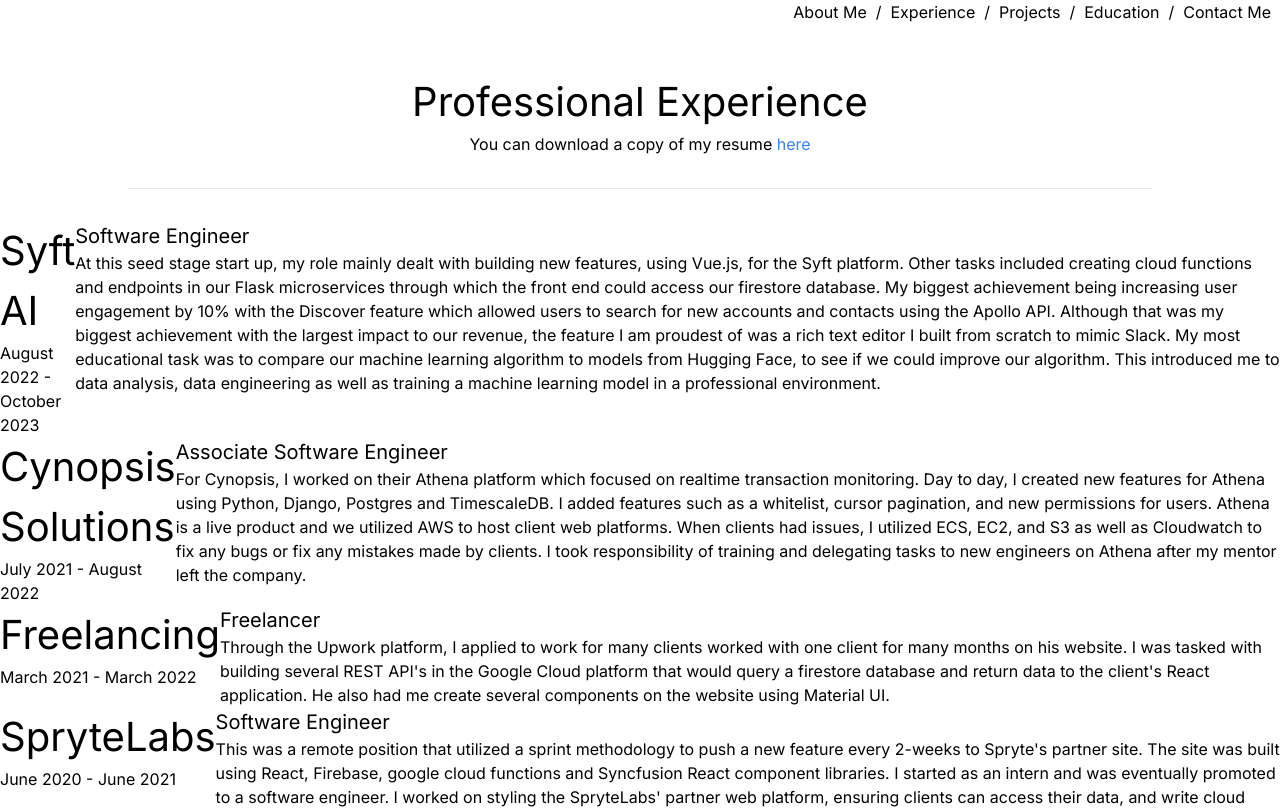
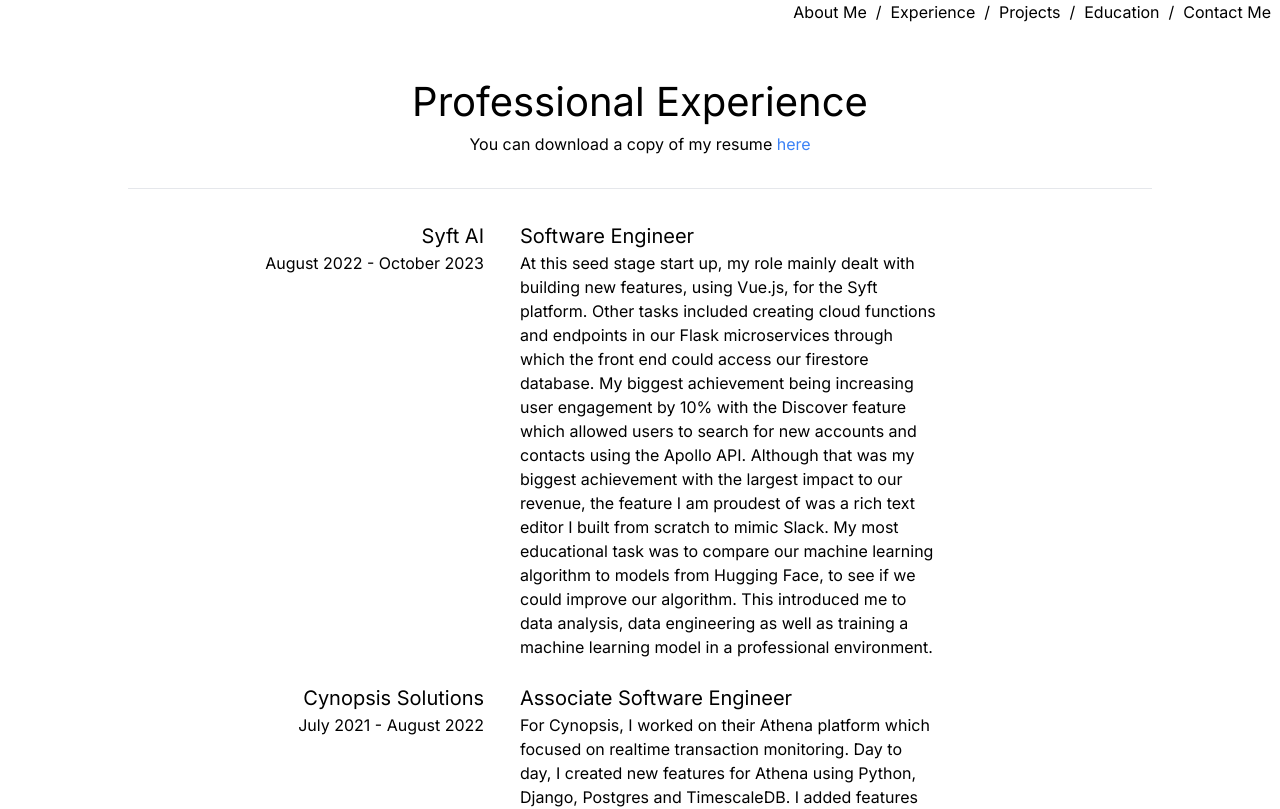
Before and after one commit to kwonj1234/jaekwon.me, a Next.js app: page /Experience in a window 1280 px wide. Shown: the top 809 px of the page. Built offline with nearby package versions, Linux system fonts and the light colour scheme.

Commit message:
MVP experience section

```diff
--- a/src/app/Experience/page.tsx
+++ b/src/app/Experience/page.tsx
@@ -132,17 +132,20 @@
         </div>
       </div>
       <Divider></Divider>
+      <div className='experience-section'>
         {
           workHistory.map((experience) => (
+            <div className='row justify-center'>
               <ExperienceCard
                 leftTitle={experience.company}
                 leftSubTitle={experience.dates}
                 rightTitle={experience.title}
                 rightSubTitle={experience.description}
               ></ExperienceCard>
+            </div>
           ))
         }
-
+      </div>
 		</div>
 	)
 }
--- a/src/app/globals.css
+++ b/src/app/globals.css
@@ -32,6 +32,24 @@
   margin-top: 3rem;
 }
 
+.Experience .experience-section {
+  margin-right: 240px;
+}
+
+.ExperienceCard {
+  width: 80%;
+  margin-bottom: 24px;
+}
+
+.ExperienceCard .leftColumn {
+  width: 50%;
+  padding-right: 36px;
+}
+
+.ExperienceCard .rightColumn {
+  width: 50%;
+}
+
 .row {
   display: flex;
   align-content: center;
@@ -39,6 +57,10 @@
 
 .justify-center {
   justify-content: center;
+}
+
+.justify-end {
+  justify-content: end;
 }
 
 .width-40 {
--- a/src/components/ExperienceCard.tsx
+++ b/src/components/ExperienceCard.tsx
@@ -12,8 +12,12 @@
   return (
     <div className="row ExperienceCard">
       <div className="leftColumn">
-        <h1>{leftTitle}</h1>
-        <p>{leftSubTitle}</p>
+        <div className="row justify-end">
+          <h2>{leftTitle}</h2>
+        </div>
+        <div className="row justify-end">
+          <p>{leftSubTitle}</p>
+        </div>
       </div>
       <div className="rightColumn">
         <h2>{rightTitle}</h2>
```
Lines whose indentation alone changed are shown as unchanged.
